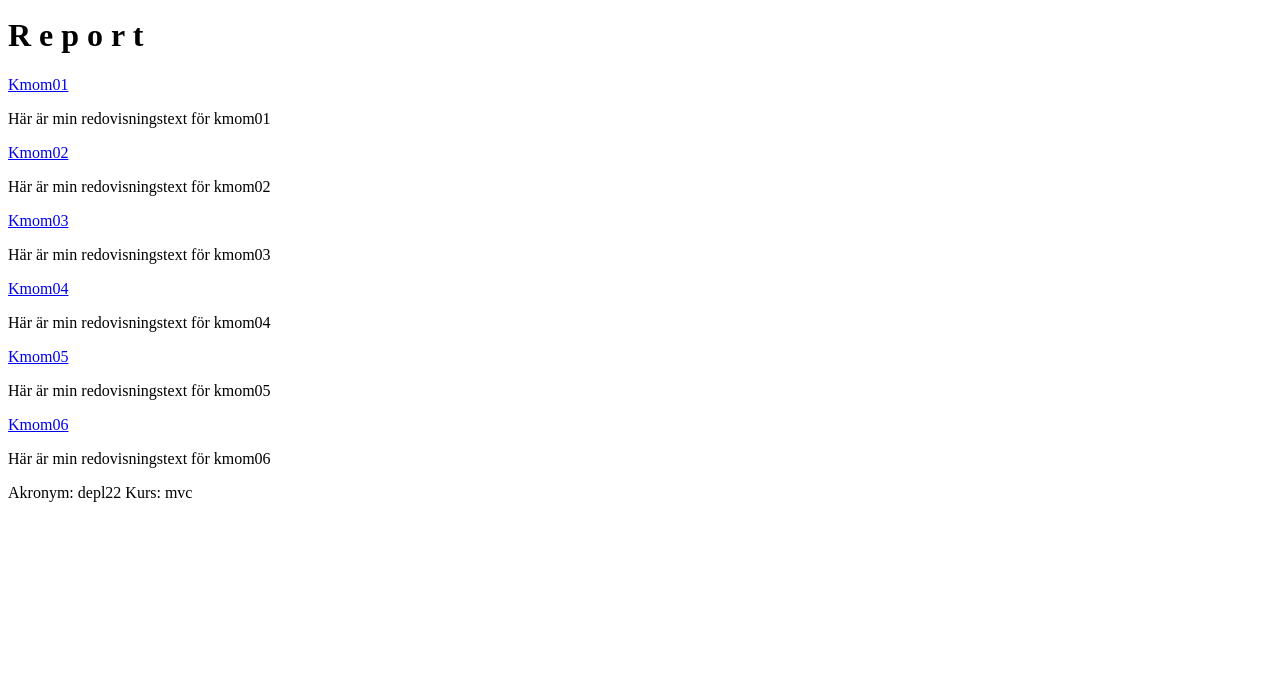
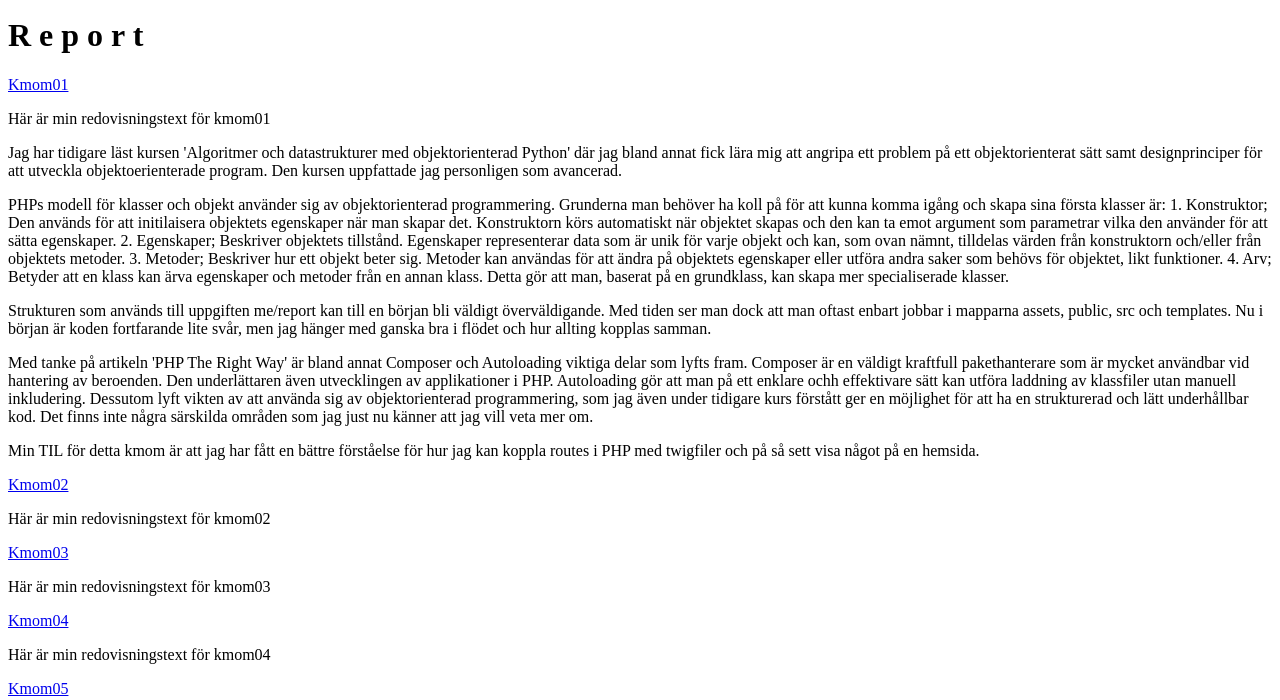
Before and after one commit to Despina-P/mvc-vt23, a Symfony app: template templates/report.html.twig in a window 1280 px wide. Shown: the part 234-934 px from the top of the page. Before the commit the page ends 736 px from the top, so only its background shows below. Run offline with Twig, Linux system fonts and the light colour scheme; the template is opened without the code that fills it, so the values that code supplies are empty; some libraries are stand-ins or nearby versions.

Commit message:
Updated answers for kmom01

```diff
--- a/templates/report.html.twig
+++ b/templates/report.html.twig
@@ -9,6 +9,40 @@
 
     <div id="kmom01">
         <p>Här är min redovisningstext för kmom01</p>
+
+        <p>
+            Jag har tidigare läst kursen 'Algoritmer och datastrukturer med objektorienterad Python' där jag bland annat fick lära mig att angripa ett problem på ett objektorienterat sätt samt designprinciper för att utveckla objektoerienterade program.
+            Den kursen uppfattade jag personligen som avancerad.
+        </p>
+
+        <p>
+            PHPs modell för klasser och objekt använder sig av objektorienterad programmering.
+            Grunderna man behöver ha koll på för att kunna komma igång och skapa sina första klasser är:
+            1. Konstruktor; Den används för att initilaisera objektets egenskaper när man skapar det.
+            Konstruktorn körs automatiskt när objektet skapas och den kan ta emot argument som parametrar vilka den använder för att sätta egenskaper.
+            2. Egenskaper; Beskriver objektets tillstånd. Egenskaper representerar data som är unik för varje objekt och kan, som ovan nämnt, tilldelas värden från konstruktorn och/eller från objektets metoder.
+            3. Metoder; Beskriver hur ett objekt beter sig. Metoder kan användas för att ändra på objektets egenskaper eller utföra andra saker som behövs för objektet, likt funktioner.
+            4. Arv; Betyder att en klass kan ärva egenskaper och metoder från en annan klass. Detta gör att man, baserat på en grundklass, kan skapa mer specialiserade klasser.
+        </p>
+
+        <p>
+            Strukturen som används till uppgiften me/report kan till en början bli väldigt överväldigande.
+            Med tiden ser man dock att man oftast enbart jobbar i mapparna assets, public, src och templates.
+            Nu i början är koden fortfarande lite svår, men jag hänger med ganska bra i flödet och hur allting kopplas samman.
+        </p>
+
+        <p>
+            Med tanke på artikeln 'PHP The Right Way' är bland annat Composer och Autoloading viktiga delar som lyfts fram.
+            Composer är en väldigt kraftfull pakethanterare som är mycket användbar vid hantering av beroenden.
+            Den underlättaren även utvecklingen av applikationer i PHP.
+            Autoloading gör att man på ett enklare ochh effektivare sätt kan utföra laddning av klassfiler utan manuell inkludering.
+            Dessutom lyft vikten av att använda sig av objektorienterad programmering, som jag även under tidigare kurs förstått ger en möjlighet för att ha en strukturerad och lätt underhållbar kod.
+            Det finns inte några särskilda områden som jag just nu känner att jag vill veta mer om.
+        </p>
+
+        <p>
+            Min TIL för detta kmom är att jag har fått en bättre förståelse för hur jag kan koppla routes i PHP med twigfiler och på så sett visa något på en hemsida.
+        </p>
     </div>
 
     <a href="{{ path('report') }}#kmom02">Kmom02</a>
```
